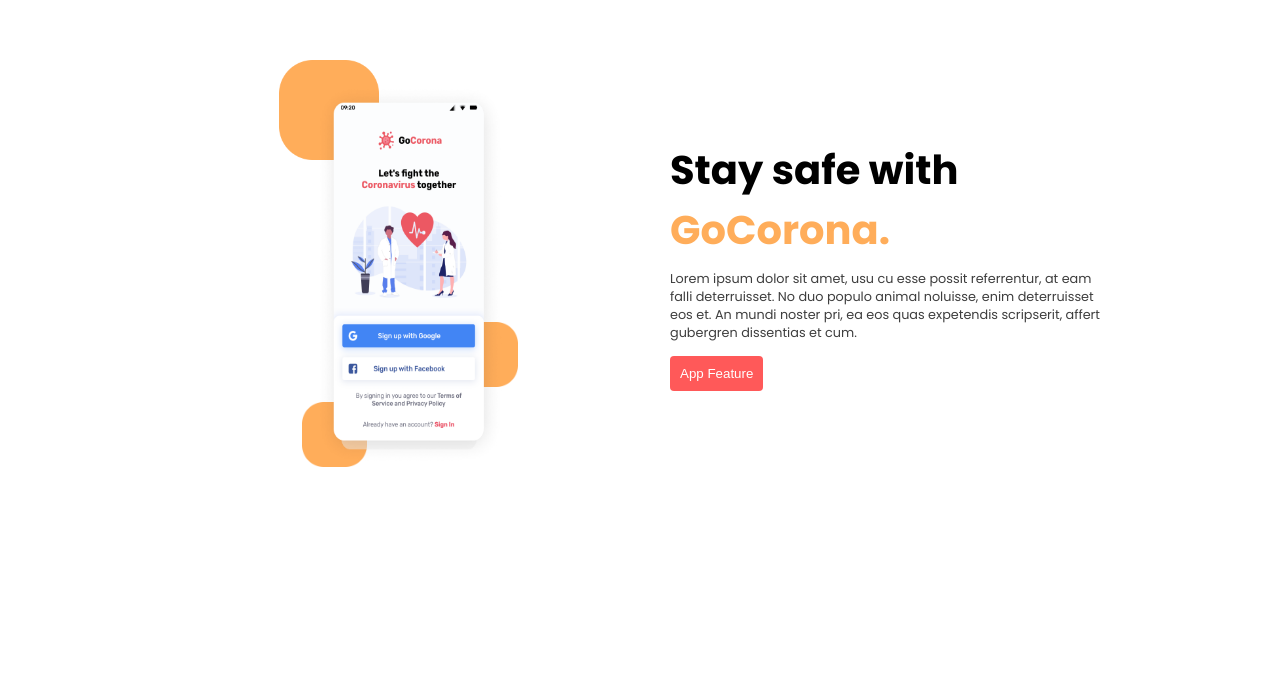
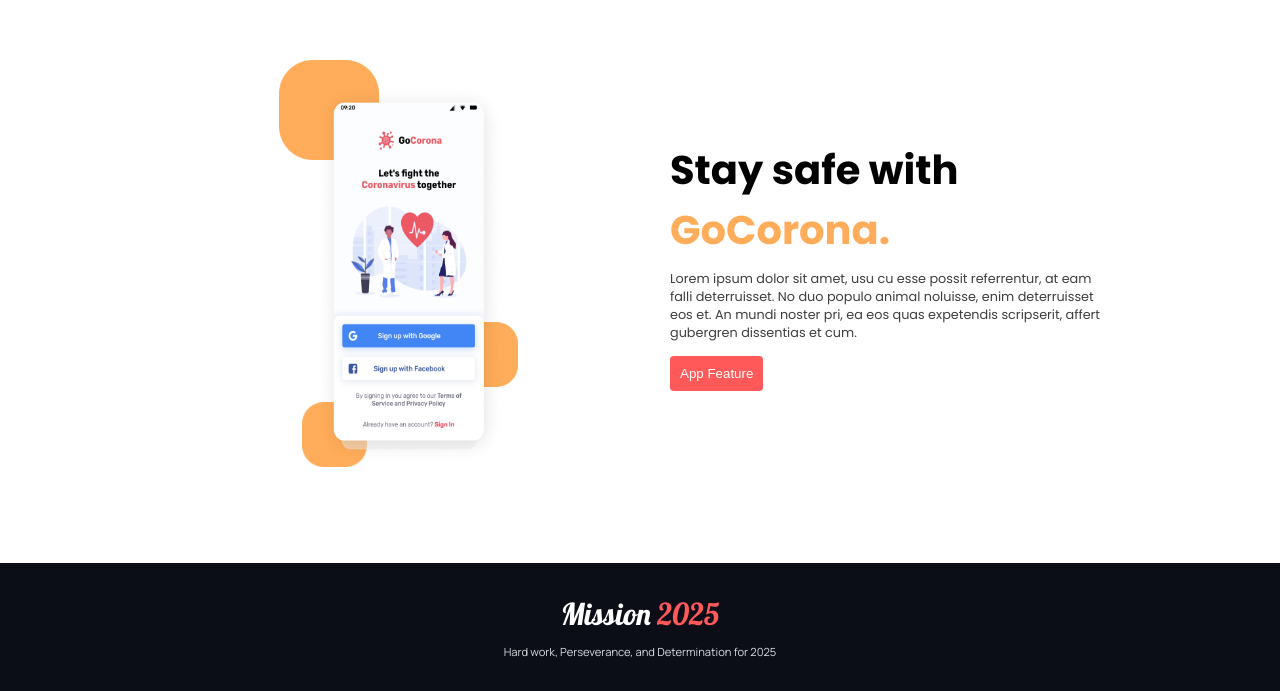
Before and after one commit to AAzizshishir/Mission-2025, a plain HTML site: page index.html in a window 1280 px wide. Shown: the part 1786-2477 px from the top of the page. Before the commit the page ends 2349 px from the top, so only its background shows below. Drawn offline with Linux system fonts and the light colour scheme.

Commit message:
added footer section

```diff
--- a/index.html
+++ b/index.html
@@ -115,7 +115,10 @@
         <img src="./images/pictures/app.png" />
       </div>
       <div class="content">
-        <h1 class="title">Stay safe with <br> <span>GoCorona.</span></h1>
+        <h1 class="title">
+          Stay safe with <br />
+          <span>GoCorona.</span>
+        </h1>
         <p class="description">
           Lorem ipsum dolor sit amet, usu cu esse possit referrentur, at eam
           falli deterruisset. No duo populo animal noluisse, enim deterruisset
@@ -125,5 +128,14 @@
         <button class="btn-primary">App Feature</button>
       </div>
     </sectipn>
+    <!-- Application End -->
+
+    <!-- Footer -->
+    <footer>
+      <h1 class="title">Mission <span>2025</span> </h1>
+      <p>
+        Hard work, Perseverance, and Determination for 2025
+      </p>
+    </footer>
   </body>
 </html>
--- a/style.css
+++ b/style.css
@@ -219,7 +219,8 @@ section {
 }
 .application .image-container {
   width: 284px;
-  background-image: url(./images/shapes/shape-3.png), url(./images/shapes/shape-3.png),url(./images/shapes/shape-3.png);
+  background-image: url(./images/shapes/shape-3.png),
+    url(./images/shapes/shape-3.png), url(./images/shapes/shape-3.png);
   background-repeat: no-repeat, no-repeat, no-repeat;
   background-size: 100px 100px, 65px 65px, 65px 65px;
   background-position: 25px 25px, bottom 30px left 48px, bottom 110px right 20px;
@@ -228,7 +229,6 @@ section {
 .application .image-container img {
   width: 192px;
   height: 385px;
-
 }
 .application .content {
   max-width: 440px;
@@ -239,6 +239,31 @@ section {
 }
 .application .title span {
   color: rgb(255, 173, 90);
+}
+/* Application End */
+
+/* Footer */
+footer {
+  background: rgb(11, 13, 23);
+  padding: 2rem 0;
+  display: grid;
+  place-items: center;
+}
+footer .title {
+  font-family: var(--footerPrimary);
+  font-size: 1.89rem;
+  font-weight: 400;
+  color: rgb(255, 255, 255);
+  margin-bottom: 0.7rem;
+}
+footer .title span{
+  color: rgb(255, 89, 89);
+}
+footer p {
+  color: rgb(217, 219, 225);
+  font-family: var(--footerSecondary);
+  font-size: 0.7rem;
+  font-weight: 400;
 }
 /* Responsive */
 @media screen and (max-width: 576px) {
```
